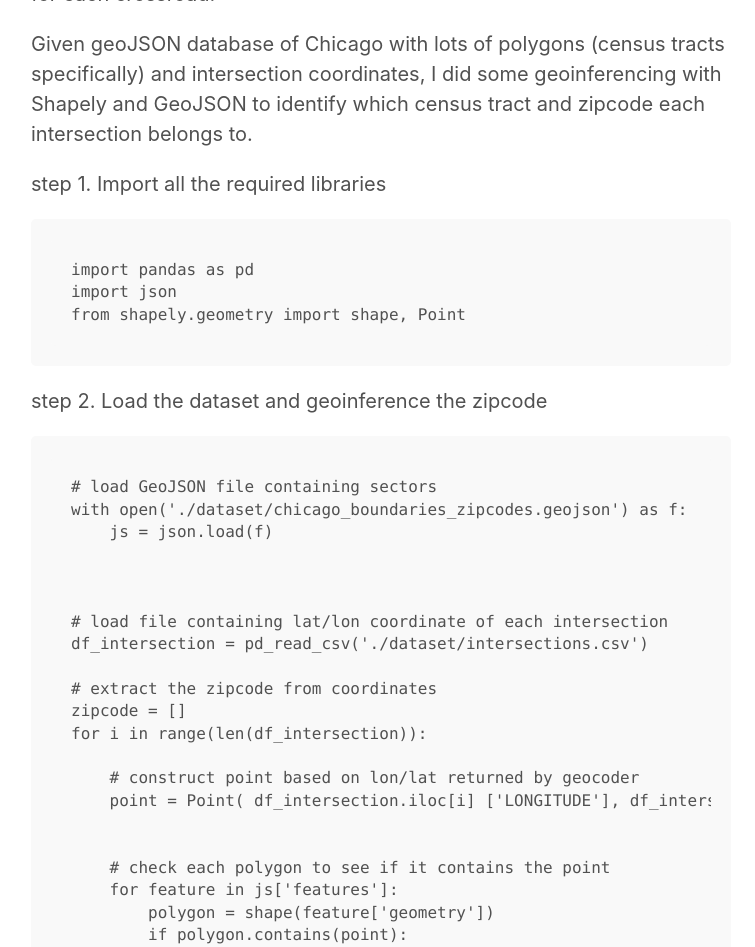
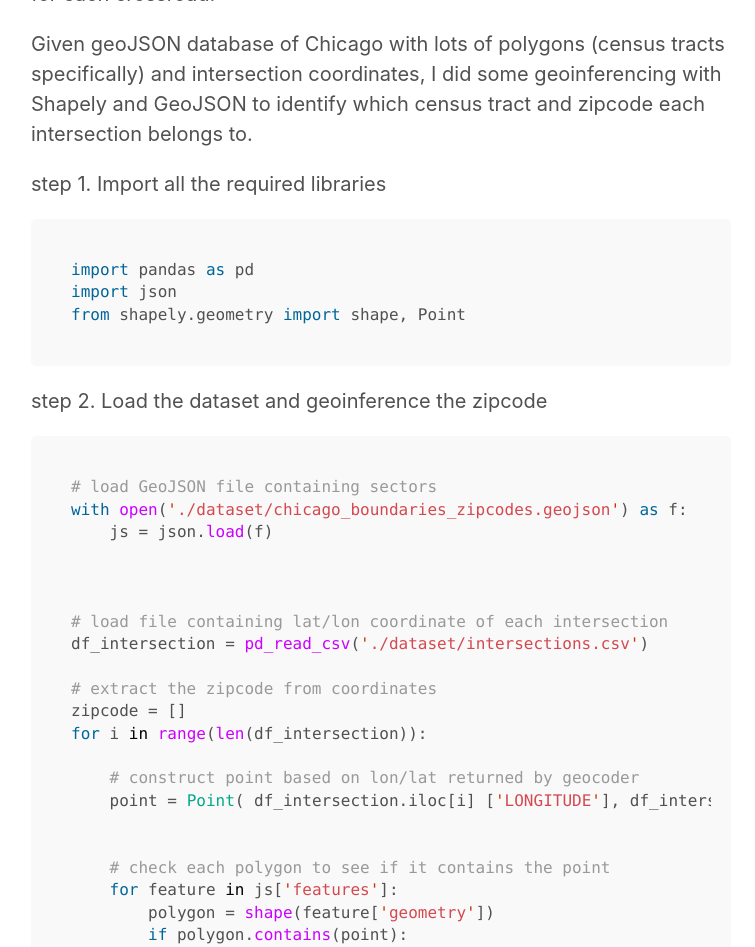
Before and after one commit to dvu4/dvu4.github.io, a Jekyll site: the page built from _posts/2019-07-22-chicago-crash.md, in a window 1280 px wide and 1400 px high, scrolled down 2712 px. Shown: the top 947 px of the window, without its empty margins (259-1014 px from the left). Built offline with Jekyll 4.4.1, drawn with Linux system fonts in a browser that asks for light colours; some of the changed text lies outside the part shown.

Commit message:
Updated p2

````diff
--- a/_posts/2019-07-22-chicago-crash.md
+++ b/_posts/2019-07-22-chicago-crash.md
@@ -82,7 +94,7 @@ Given geoJSON database of Chicago with lots of polygons (census tracts specifica
 
 
 step 1. Import all the required libraries
-```
+```python
 import pandas as pd
 import json
 from shapely.geometry import shape, Point
@@ -90,7 +102,7 @@ from shapely.geometry import shape, Point
 
 
 step 2. Load the dataset and geoinference the zipcode
-```
+``` python
 # load GeoJSON file containing sectors
 with open('./dataset/chicago_boundaries_zipcodes.geojson') as f:
     js = json.load(f)
@@ -187,7 +204,7 @@ For this problem, I am predicting the number of accidents, which is a classic pr
 
 ### Build linear regression model
 
-```
+```python
  X_train, X_val, y_train, y_val = train_test_split(X, y, test_size=0.2, random_state=42)
 lr_model = LinearRegression()
 lr_model.fit(X_train, y_train)
@@ -211,7 +228,7 @@ Validation R^2 score was: 0.6752109416359127
 
 Let's do some feature engineering to check if we can improve $R^2$
 
-```
+```python
 X2 = X.copy()
 X2['population2'] = X2['population'] ** 2
 X2['num_crime_/_num_intersection'] = X2['num_crime'] / X2['intersection_count']
@@ -245,7 +262,7 @@ Plot of prediction vs. residuals helps to check homoscedasticity. When we plot t
 
 ### Plot Cooks Distance to detect outliers
 
-```
+```python
 fig, ax = plt.subplots(figsize=(12,8))
 fig = sm.graphics.influence_plot(model_2_fit, alpha  = 0.05, ax = ax, criterion="cooks")
 ```
@@ -266,7 +283,7 @@ LARS is a method for finding/computing the entire regularization path in a way t
 
 ### Predict number of accidents for zipcode 60616 (Chinatown and Armour Square)
 
-```
+```python
 # Predict car accident at zipcode 60616 in December
 crash_id = X_test.index[10]
 
@@ -305,3 +324,6 @@ In this blog, I covered some methods to extract spatial data, cleaning and fitti
 You can find the project on [Github](https://github.com/dvu4/metis_submission/blob/master/projects/project1/project1.ipynb) and reach me out on [Linkedin](https://www.linkedin.com/in/ducmvu/)
 
 Thank you for reading this article.
+
+
+<!--- https://gist.github.com/VEnis/7465176 --->
````
Also changed, not shown: other parts of _posts/2019-07-22-chicago-crash.md (+29 -10 lines).
